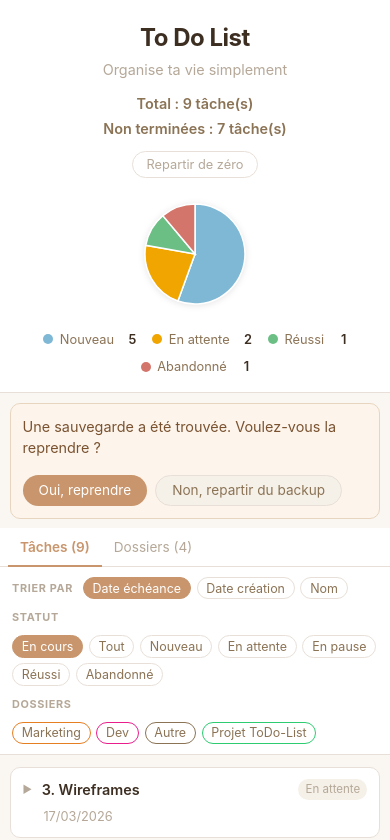
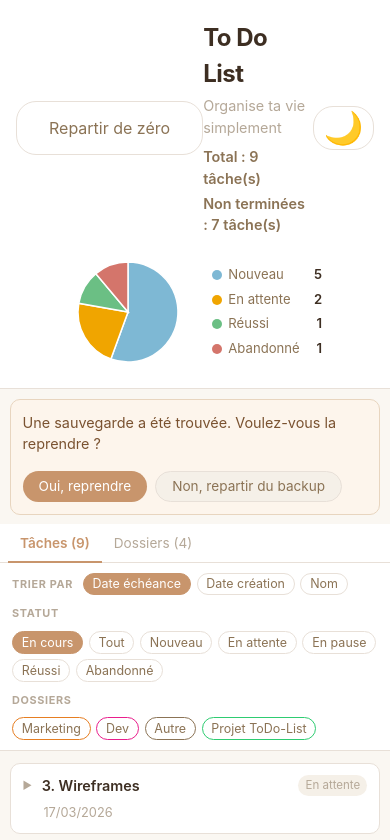
Before and after one commit to Lou-Decamps/dev-app-mobile, a React (Create React App) app: page / in a window 390 px wide. Shown: the top 840 px of the page. Built offline with nearby package versions, Linux system fonts and the light colour scheme.

Commit message:
added dark theme

```diff
--- a/src/App.css
+++ b/src/App.css
@@ -1,3 +1,4 @@
+
 /* VARIABLES */
 :root {
     --bg-page:        #FAF7F2;
@@ -38,10 +39,25 @@
 
 /* HEADER */
 .header {
-    padding: 1.75rem 1.5rem 1.25rem;
-    text-align: center;
+    padding: 2rem 2rem;
     background-color: var(--bg-surface);
     border-bottom: 1px solid var(--border);
+}
+
+.header__top {
+    display: flex;
+    align-items: center;
+    justify-content: space-between;
+    width: 100%;
+    margin-bottom: 1rem;
+}
+
+
+.header__info {
+    display: flex;
+    flex-direction: column;
+    align-items: center;
+    flex: 1;
 }
 
 .header__title {
@@ -49,6 +65,7 @@
     font-weight: 700;
     color: var(--text-primary);
     letter-spacing: -0.02em;
+    margin: 0;
 }
 
 .header__subtitle {
@@ -58,7 +75,7 @@
 }
 
 .header__stats {
-    margin-top: 0.75rem;
+    margin-top: 0.5rem;
     display: flex;
     gap: 0.5rem;
     justify-content: center;
@@ -74,18 +91,42 @@
 .header__separator { color: var(--border); }
 
 .header__reset {
-    margin-top: 0.75rem;
-    padding: 0.3rem 0.85rem;
-    font-size: 0.8rem;
+    padding: 1rem 2rem;
+    font-size: 1rem;
     background: none;
     border: 1px solid var(--border);
     border-radius: 20px;
-    color: var(--text-muted);
+    color: var(--text-secondary);
+    white-space: nowrap;
+    flex-shrink: 0;
+    cursor: pointer;
 }
 
 .header__reset:hover {
     border-color: var(--danger);
     color: var(--danger);
+}
+
+.header__dark-toggle {
+    padding: 0.6rem 1rem;
+    border-radius: 20px;
+    border: 1px solid var(--border);
+    background: none;
+    cursor: pointer;
+    flex-shrink: 0;
+    display: flex;
+    align-items: center;
+    justify-content: center;
+}
+
+.header__dark-toggle:hover {
+    border-color: var(--accent);
+}
+
+.header__dark-toggle-icon {
+    font-size: 2rem;
+    line-height: 1;
+    display: block;
 }
 
 /* TABS */
@@ -204,10 +245,20 @@
     color: var(--accent);
 }
 
+.sort-filter-bar__btn--active:hover {
+    background-color: var(--accent-dark);
+    border-color: var(--accent-dark);
+    color: white;
+}
+
 .sort-filter-bar__btn--active {
     background-color: var(--accent);
     border-color: var(--accent);
     color: white;
+}
+
+.sort-filter-bar__btn--folder-active {
+    color: #2C2C2A;
 }
 
 /* TASK LIST */
@@ -681,45 +732,31 @@
 .footer__button-add--folder:hover { border-color: var(--accent); color: var(--accent); }
 
 /* PIE CHART */
-.header__top {
+.pie-chart {
     display: flex;
     align-items: center;
     justify-content: center;
-    gap: 2rem;
-    flex-wrap: wrap;
-}
-
-.header__info {
-    display: flex;
-    flex-direction: column;
-    align-items: center;
-}
-
-.pie-chart {
-    display: flex;
-    align-items: center;
-    gap: 1rem;
+    gap: 1.5rem;
 }
 
 .pie-chart__svg {
     flex-shrink: 0;
-    filter: drop-shadow(0 1px 3px rgba(0,0,0,0.1));
 }
 
 .pie-chart__legend {
-    list-style: none;
+    display: flex;
+    flex-direction: column;
+    gap: 0.3rem;
+    list-style: none;   /* au cas où */
     padding: 0;
     margin: 0;
-    display: flex;
-    flex-direction: column;
-    gap: 0.35rem;
 }
 
 .pie-chart__legend-item {
     display: flex;
     align-items: center;
     gap: 0.4rem;
-    font-size: 0.8rem;
+    font-size: 0.82rem;
 }
 
 .pie-chart__legend-dot {
@@ -741,24 +778,49 @@
     text-align: right;
 }
 
-/* Sur mobile — camembert en dessous */
-@media (max-width: 480px) {
-    .header__top {
-        flex-direction: column;
-        gap: 1rem;
-    }
 
-    .pie-chart {
-        flex-direction: column;
-        align-items: center;
-    }
+/* DARK MODE */
+.app.dark .pie-chart__legend-label {
+    color: #C8B8A8;
+}
 
-    .pie-chart__legend {
-        flex-direction: row;
-        flex-wrap: wrap;
-        justify-content: center;
-        gap: 0.5rem 1rem;
-    }
+.app.dark .pie-chart__legend-count {
+    color: #F5F0E8;
+}
+
+.app.dark {
+    --bg-page:        #1C1917;
+    --bg-surface:     #292524;
+    --bg-subtle:      #3C3835;
+    --border:         #4A4745;
+    --border-hover:   #C8956C;
+    --accent:         #C8956C;
+    --accent-dark:    #A8714A;
+    --accent-light:   #3D2E1E;
+    --text-primary:   #F5F0E8;
+    --text-secondary: #C8B8A8;
+    --text-muted:     #8B7B6B;
+}
+
+.header__dark-toggle {
+    padding: 0.3rem 0.6rem;
+    border-radius: 20px;
+    border: 1px solid var(--border);
+    background: none;
+    font-size: 1rem;
+    cursor: pointer;
+}
+
+.header__dark-toggle:hover {
+    border-color: var(--accent);
+}
+
+.header__actions {
+    display: flex;
+    gap: 0.5rem;
+    justify-content: center;
+    margin-top: 0.75rem;
+    align-items: center;
 }
 
 /* RESPONSIVE */
--- a/src/App.jsx
+++ b/src/App.jsx
@@ -16,7 +16,6 @@ const STORAGE_KEY = "todoapp_tasks";
 const STORAGE_KEY_FOLDERS = "todoapp_folders";
 
 const FILTERS = { ACTIVE: "active", ALL: "all" };
-
 
 const VIEWS = {
     TASKS: "tasks",
@@ -63,6 +62,7 @@ export default function App() {
     const [sortBy, setSortBy] = useState(SORT_OPTIONS.DUE_DATE);
     const [selectedStatuses, setSelectedStatuses] = useState([]);
     const [selectedFolderIds, setSelectedFolderIds] = useState([]);
+    const [isDark, setIsDark] = useState(false);
 
     function toggleTask(id) {
         setExpandedTaskId(expandedTaskId === id ? null : id);
@@ -165,6 +165,10 @@ export default function App() {
         );
     }
 
+    function toggleDarkMode() {
+        setIsDark((prev )=>  !prev);
+    }
+
     const totalTasks = tasks.length;
     const incompleteTasks = tasks.filter(
         (t) => !COMPLETED_STATUS.includes(t.status)
@@ -197,14 +201,15 @@ export default function App() {
     })();
 
     return (
-        <div className="app">
+        <div className={`app ${isDark ? "dark" : ""}`}>
             <Header
                 totalTasks={totalTasks}
                 incompleteTasks={incompleteTasks}
                 onReset={resetToBackup}
                 tasks={tasks}
+                isDark={isDark}
+                onToggleDark={toggleDarkMode}
             />
-
             {showRestoreBanner && (
                 <div className="restore-banner">
                     <p className="restore-banner__text">
--- a/src/components/Header.jsx
+++ b/src/components/Header.jsx
@@ -1,9 +1,17 @@
 import PieChart from "./PieChart";
 
-export default function Header({ totalTasks, incompleteTasks, onReset, tasks }) {
+export default function Header({ totalTasks, incompleteTasks, onReset, tasks, isDark, onToggleDark }) {
     return (
         <header className="header">
             <div className="header__top">
+                <button
+                    type="button"
+                    className="header__reset"
+                    onClick={onReset}
+                >
+                    Repartir de zéro
+                </button>
+
                 <div className="header__info">
                     <h1 className="header__title">To Do List</h1>
                     <p className="header__subtitle">Organise ta vie simplement</p>
@@ -12,19 +20,21 @@ export default function Header({ totalTasks, incompleteTasks, onReset, tasks })
                         <span className="header__separator">|</span>
                         <span className="header__stat">Non terminées : {incompleteTasks} tâche(s)</span>
                     </div>
-                    <button
-                        type="button"
-                        className="header__reset"
-                        onClick={onReset}
-                    >
-                        Repartir de zéro
-                    </button>
                 </div>
 
-                {totalTasks > 0 && (
-                    <PieChart tasks={tasks} />
-                )}
+                <button
+                    type="button"
+                    className="header__dark-toggle"
+                    onClick={onToggleDark}
+                >
+    <span className="header__dark-toggle-icon">
+        {isDark ? "☀️" : "🌙"}
+    </span>
+                </button>
+
             </div>
+
+            {totalTasks > 0 && <PieChart tasks={tasks} />}
         </header>
     );
 }
--- a/src/components/PieChart.jsx
+++ b/src/components/PieChart.jsx
@@ -72,7 +72,7 @@ export default function PieChart({ tasks }) {
 
             <ul className="pie-chart__legend">
                 {slicesWithAngles.map((slice) => (
-                    <li key={slice.label} className="pie-chart__legend-item">
+                    <div key={slice.label} className="pie-chart__legend-item">
                         <span
                             className="pie-chart__legend-dot"
                             style={{ backgroundColor: slice.color }}
@@ -83,7 +83,7 @@ export default function PieChart({ tasks }) {
                         <span className="pie-chart__legend-count">
                             {slice.count}
                         </span>
-                    </li>
+                    </div>
                 ))}
             </ul>
         </div>
--- a/src/components/SortFilterBar.jsx
+++ b/src/components/SortFilterBar.jsx
@@ -104,16 +104,13 @@ export default function SortFilterBar({
                                 type="button"
                                 className={`sort-filter-bar__btn ${
                                     selectedFolderIds.includes(f.id)
-                                        ? "sort-filter-bar__btn--active"
+                                        ? "sort-filter-bar__btn--active sort-filter-bar__btn--folder-active"
                                         : ""
                                 }`}
                                 style={
                                     selectedFolderIds.includes(f.id)
-                                        ? {
-                                            borderColor: `var(--folder-color-${f.color})`,
-                                            backgroundColor: `var(--folder-color-${f.color})`,
-                                            color: "white",
-                                        }
+                                        ? { borderColor: `var(--folder-color-${f.color})`,
+                                            backgroundColor: `var(--folder-color-${f.color})` }
                                         : { borderColor: `var(--folder-color-${f.color})` }
                                 }
                                 onClick={() => onToggleFolderFilter(f.id)}
```
